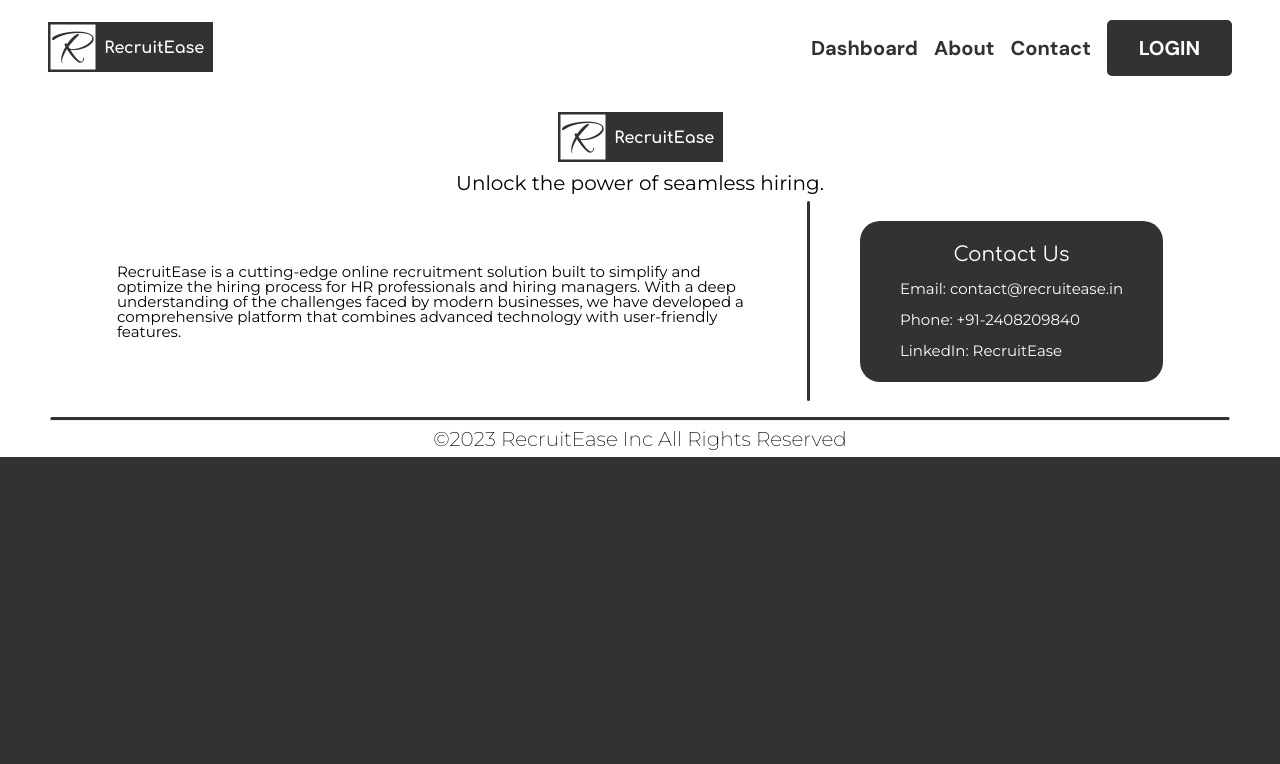
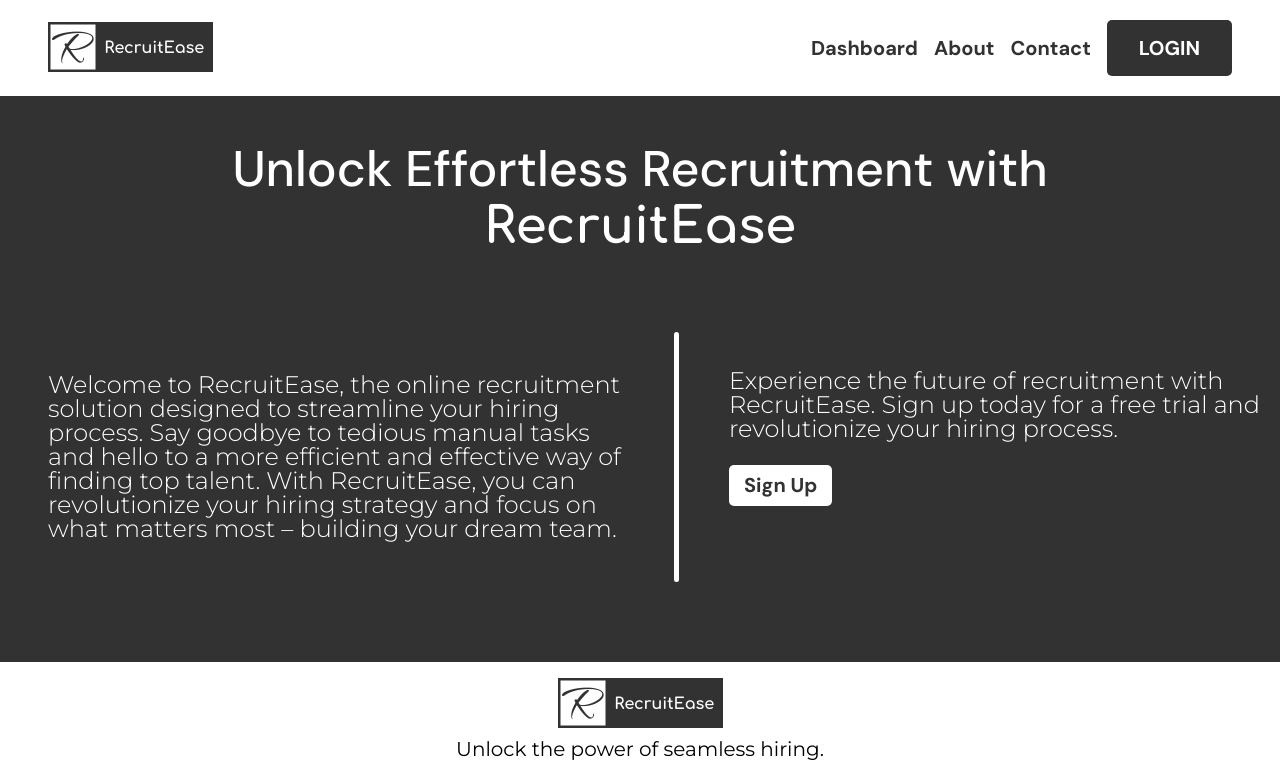
Before and after one commit to DeeprajB/RecruitEase-Study-Monk, a plain HTML site: page client/pages/homepage.html in a window 1280 px wide. Shown: the top 764 px of the page. Drawn offline with Linux system fonts and the light colour scheme.

Commit message:
Completed Hero Section Design.

```diff
--- a/client/pages/homepage.html
+++ b/client/pages/homepage.html
@@ -27,7 +27,17 @@
         </div>
     </nav>
     <main>
-        <section>
+        <section class="herosec">
+            <h1 class="herosec-title">Unlock Effortless Recruitment with</h1>
+            <h1 class="herosec-name">RecruitEase</h1>
+            <div class="herosec-two-columns-container">
+                <p class="introduction">Welcome to RecruitEase, the online recruitment solution designed to streamline your hiring process. Say goodbye to tedious manual tasks and hello to a more efficient and effective way of finding top talent. With RecruitEase, you can revolutionize your hiring strategy and focus on what matters most – building your dream team.</p>
+                <div class="herosec-vl"></div>
+                <div class="cta">
+                    <p class="cta-para">Experience the future of recruitment with RecruitEase. Sign up today for a free trial and revolutionize your hiring process.</p>
+                    <button class="cta-button"><h1 class="cta-button-text">Sign Up</h1></button>
+                </div>
+            </div>
         </section>
     </main>
     <footer>
@@ -36,7 +46,7 @@
                 <img src="../assets/RecruitEaseLogo.png" alt="Recruit Ease Logo" height="50px">
             </div>
             <h1 class="footer-tag">Unlock the power of seamless hiring.</h1>
-            <div class="two-columns-container">
+            <div class="footer-two-columns-container">
                 <p class="about" id="about">RecruitEase is a cutting-edge online recruitment solution built to simplify and optimize the hiring process for HR professionals and hiring managers. With a deep understanding of the challenges faced by modern businesses, we have developed a comprehensive platform that combines advanced technology with user-friendly features.</p>
                 <div class="vl"></div>
                 <div class="contact-card">
--- a/client/styles/footer.css
+++ b/client/styles/footer.css
@@ -7,7 +7,6 @@
     padding-top: 1rem;
     padding-bottom: 0.5rem;
     width: 100vw;
-    /* height: 6rem; */
 }
 
 .footer-tag {
@@ -18,18 +17,12 @@
     margin-bottom: 0.5rem;
 }
 
-.two-columns-container {
+.footer-two-columns-container {
     display: flex;
     flex-direction: row;
     align-items: center;
     gap: 50px;
     margin-bottom: 0.5rem;
-    /* justify-content: space-around; */
-    /* justify-content: center; */
-    /* align-items: center; */
-    /* padding-left: 3rem;
-    padding-right: 3rem; */
-    /* height: 6rem; */
 }
 
 .about {
--- a/client/styles/homepage.css
+++ b/client/styles/homepage.css
@@ -1,3 +1,82 @@
 body {
     background-color: #323232;
 }
+
+/* Hero Section */
+
+.herosec {
+    display: flex;
+    flex-direction: column;
+    align-items: center;
+}
+
+.herosec-title{
+    margin-top: 3rem;
+    color: white;
+    font-family: 'DM Sans';
+    font-size: 50px;
+    font-weight: 500;
+}
+
+.herosec-name{
+    margin-top: 0.5rem;
+    color: white;
+    font-family: 'Comfortaa';
+    font-size: 50px;
+    font-weight: 900;
+}
+
+.herosec-two-columns-container {
+    display: flex;
+    flex-direction: row;
+    align-items: center;
+    gap: 50px;
+    margin-top: 5rem;
+    margin-bottom: 5rem;
+}
+
+.introduction {
+    color: white;
+    font-family: 'Montserrat';
+    font-size: 24px;
+    font-weight: 300;
+    max-width: 45vw;
+    margin-left: 3rem;
+}
+
+.herosec-vl {
+    border-left: 5px solid #ffffff;
+    border-radius: 5px;
+    height: 250px;
+}
+
+.cta-para {
+    color: white;
+    font-family: 'Montserrat';
+    font-size: 24px;
+    font-weight: 300;
+    margin-bottom: 1rem;
+    /* padding-bottom: 4rem; */
+}
+
+.cta-button {
+    background-color: #ffffff;
+    border: none;
+    color: white;
+    padding: 7.5px 15px;
+    text-align: center;
+    text-decoration: none;
+    display: inline-block;
+    font-size: 20px;
+    cursor: pointer;
+    border-radius: 5px;
+    margin-top: 0.5rem;
+    margin-bottom: 2.5rem;
+
+}
+
+.cta-button-text {
+    color: #323232;
+    font-family: 'DM Sans';
+    font-weight: bold;
+}
```
